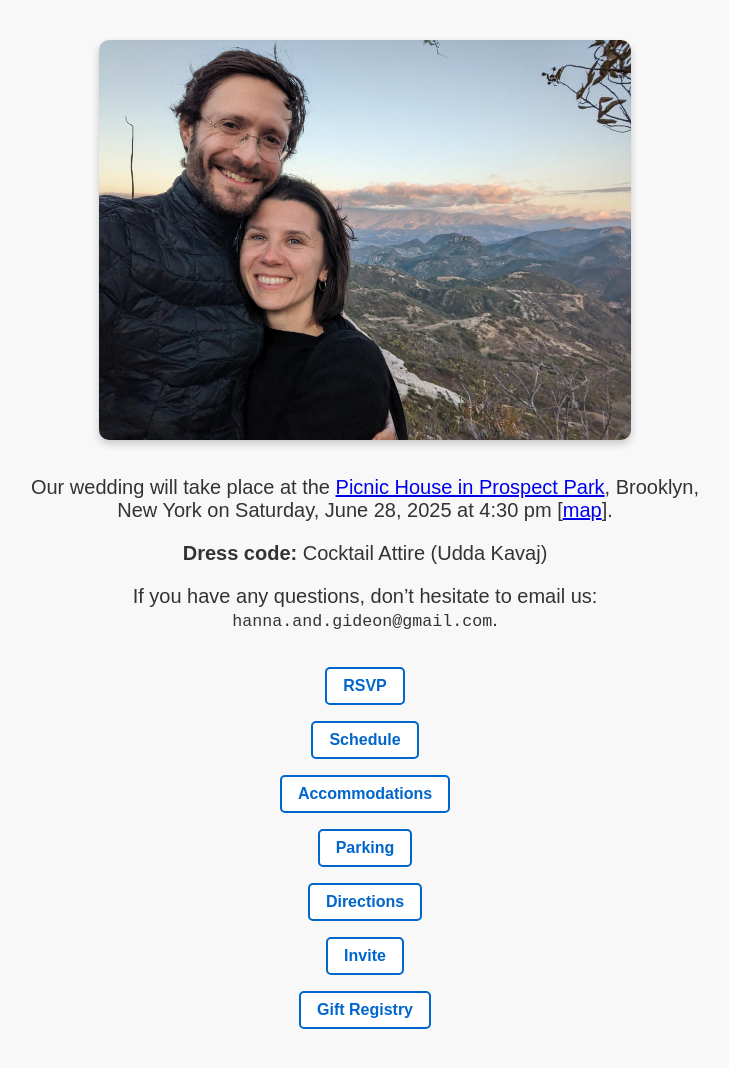
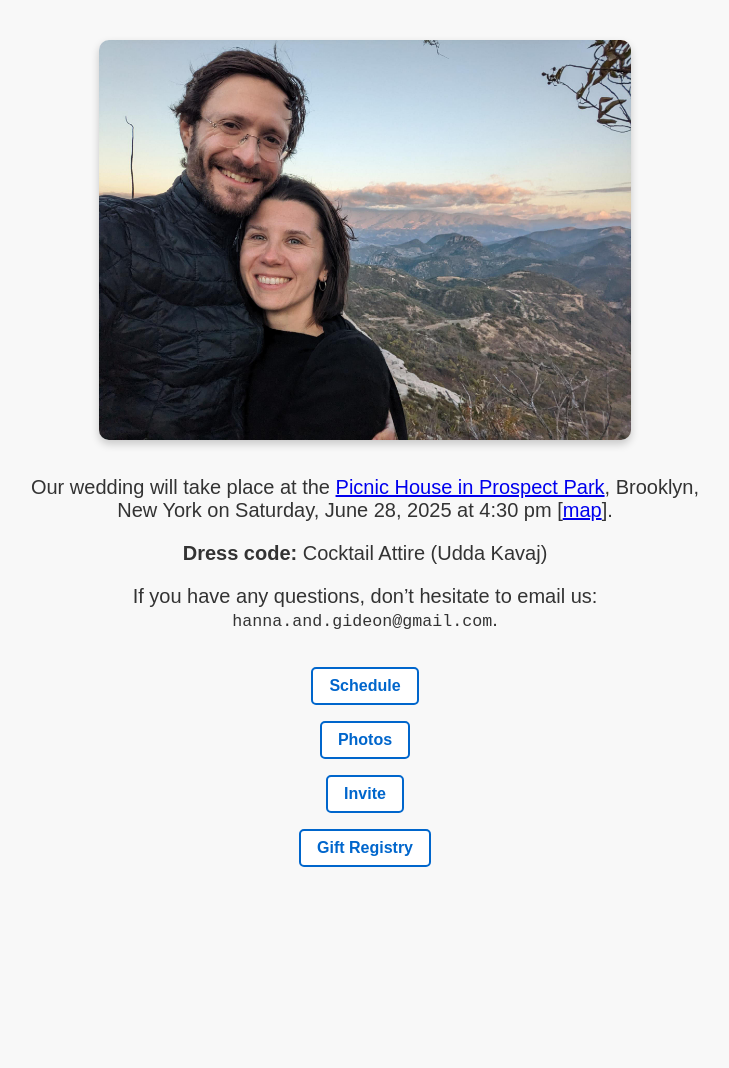
Before and after one commit to gideonite/gideonhanna-dot-com, a plain HTML site: page index.html in a window 1280 px wide. Shown: the whole page, without its empty margins (275-1004 px from the left). After the commit the page ends 947 px from the top, so only its background shows below. Drawn offline with Linux system fonts and the light colour scheme; a web font is replaced by a local one.

Commit message:
update landing page
- remove links that we no longer need
- add link to photos page

```diff
--- a/index.html
+++ b/index.html
@@ -77,21 +77,26 @@
             If you have any questions, don’t hesitate to email us: <small><code>hanna.and.gideon@gmail.com</code></small>.
         </p>
     </div>
-    <div class="link-container">
+    <!-- <div class="link-container">
         <a href="https://docs.google.com/forms/d/1yDh5Z4N7tGMBV4Us6eWZGzj7sA_ZoIBiypbLXtbUTo4/preview">RSVP</a>
-    </div>
+    </div> -->
     <div class="link-container">
         <a href="schedule.html">Schedule</a>
     </div>
+
     <div class="link-container">
+        <a href="photos">Photos</a>
+    </div>
+
+    <!-- <div class="link-container">
         <a href="accommodations">Accommodations</a>
     </div>
     <div class="link-container">
         <a href="parking">Parking</a>
-    </div>
-    <div class="link-container">
+    </div> -->
+    <!-- <div class="link-container">
         <a href="./directions">Directions</a>
-    </div>
+    </div> -->
     <div class="link-container">
         <a href="./invite">Invite</a>
     </div>
```
